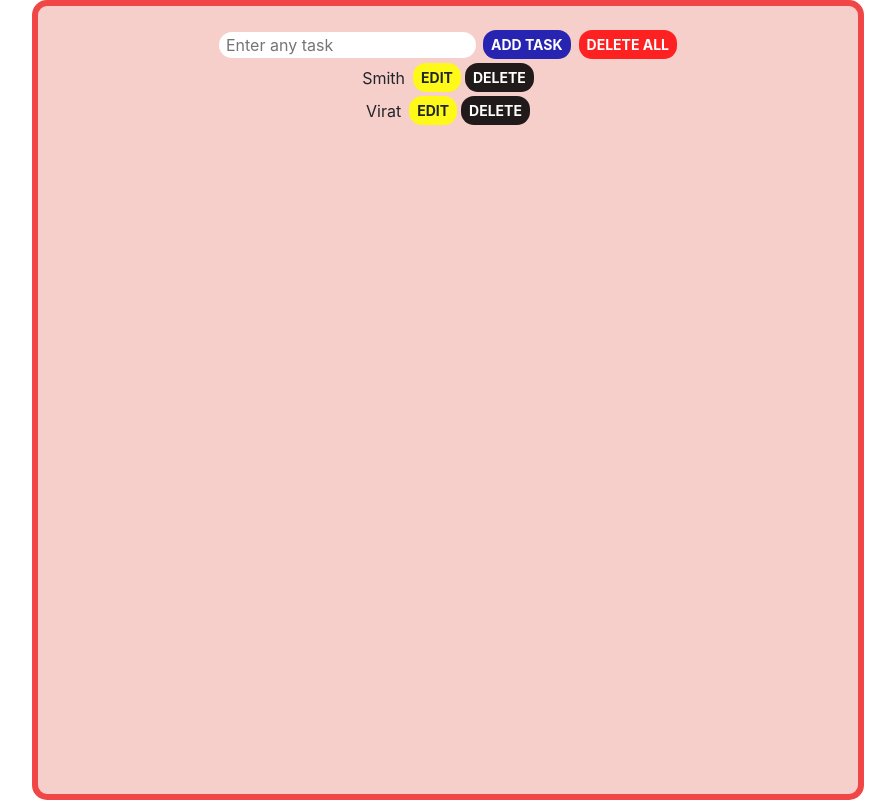
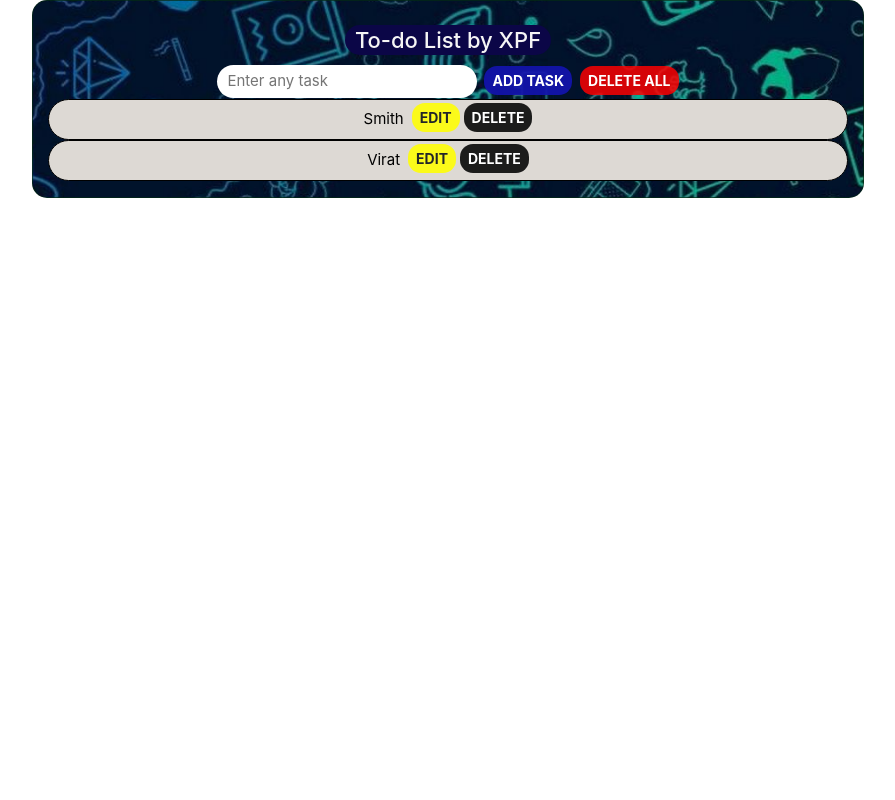
Before and after one commit to danishulhassan7/react-todo-app, a React (Create React App) app: page / in a window 1280 px wide. Shown: the whole page, without its empty margins (192-1087 px from the left). Built offline with nearby package versions, Linux system fonts and the light colour scheme.

Commit message:
Done with the styling

```diff
--- a/src/App.css
+++ b/src/App.css
@@ -1,7 +1,18 @@
 
 body {
   text-align:center;
-  height: 100vh;
+  height: 100%;
+  font-size: 15px;
+}
+
+.hero {
+  background-color: rgb(11, 6, 71);
+  color: whitesmoke;
+  border-radius: 20px;
+  display: inline-block;
+  margin-bottom: 10px;
+  padding: 2px 10px;
+  font-size: 22px;
 }
 
 .container {
@@ -9,9 +20,14 @@ body {
   margin: 0 auto !important;
   text-align: center !important;
   background-color: rgb(246, 206, 202) !important;
-  border: 6px solid rgb(240, 70, 70);
+  border: 1px solid rgba(3, 44, 19, 0.678);
   border-radius: 15px;
-  height: 100vh !important;
+  height: 100% !important;
+  background-image: url('./Whatsapp-Wallpaper.jpg');
+  background-repeat: no-repeat;
+  background-attachment: fixed;
+  background-position: center;
+  background-size: cover;
 }
 .row {
   margin-top: 3% !important;
@@ -22,6 +38,7 @@ input {
   border-radius:20px;
   padding-left: 7px;
   margin-right: 7px;
+  padding: 5px 10px;
   border: none;
 }
 
@@ -49,3 +66,15 @@ input {
 .dltbtn {
   background: rgba(0, 0, 0, 0.87);
 }
+
+li {
+  color: #000000;
+  padding: 3px 0px;
+  background-color: rgb(221, 217, 212);
+  border-radius: 30px;
+  border: 1px solid black;
+}
+
+/* input:hover, input:focus, input:active {
+border: none;
+} */
--- a/src/App.js
+++ b/src/App.js
@@ -1,5 +1,6 @@
 import React, { Component } from 'react';
 import 'bootstrap/dist/css/bootstrap.min.css';
+// import WhatsappWallpaper from "./images/Whatsapp-Wallpaper.jpg";
 import './App.css';
 
 class App extends Component {
@@ -75,6 +76,7 @@ class App extends Component {
       <div className="container">
             <div className="row">
             <div className="col-12">
+            <h1 className="hero"> To-do List by XPF</h1> <br/>
             <input value={value} onChange={(e) => this.setState({value: e.target.value})} type="text" placeholder="Enter any task"/>
             <button onClick={this.add_todo} className="btn btn-primary mr-2 btn-sm mb-1 task-btn addtask">ADD TASK</button>
             <button onClick={this.delete_all} className="btn btn-danger btn-sm mb-1 task-btn dltall">DELETE ALL</button>
```
Also changed, not shown: images/Whatsapp-Wallpaper.jpg (added), src/Whatsapp-Wallpaper.jpg (added).
